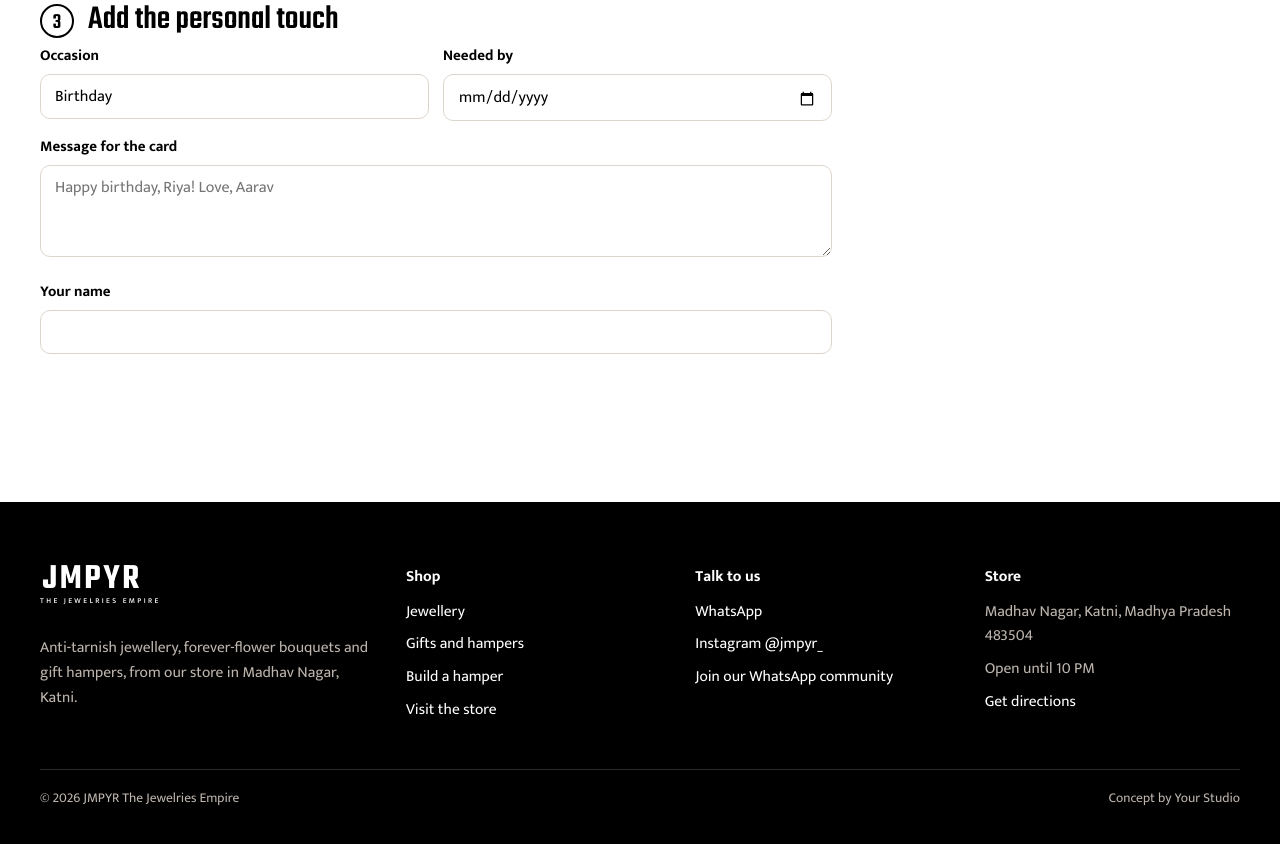
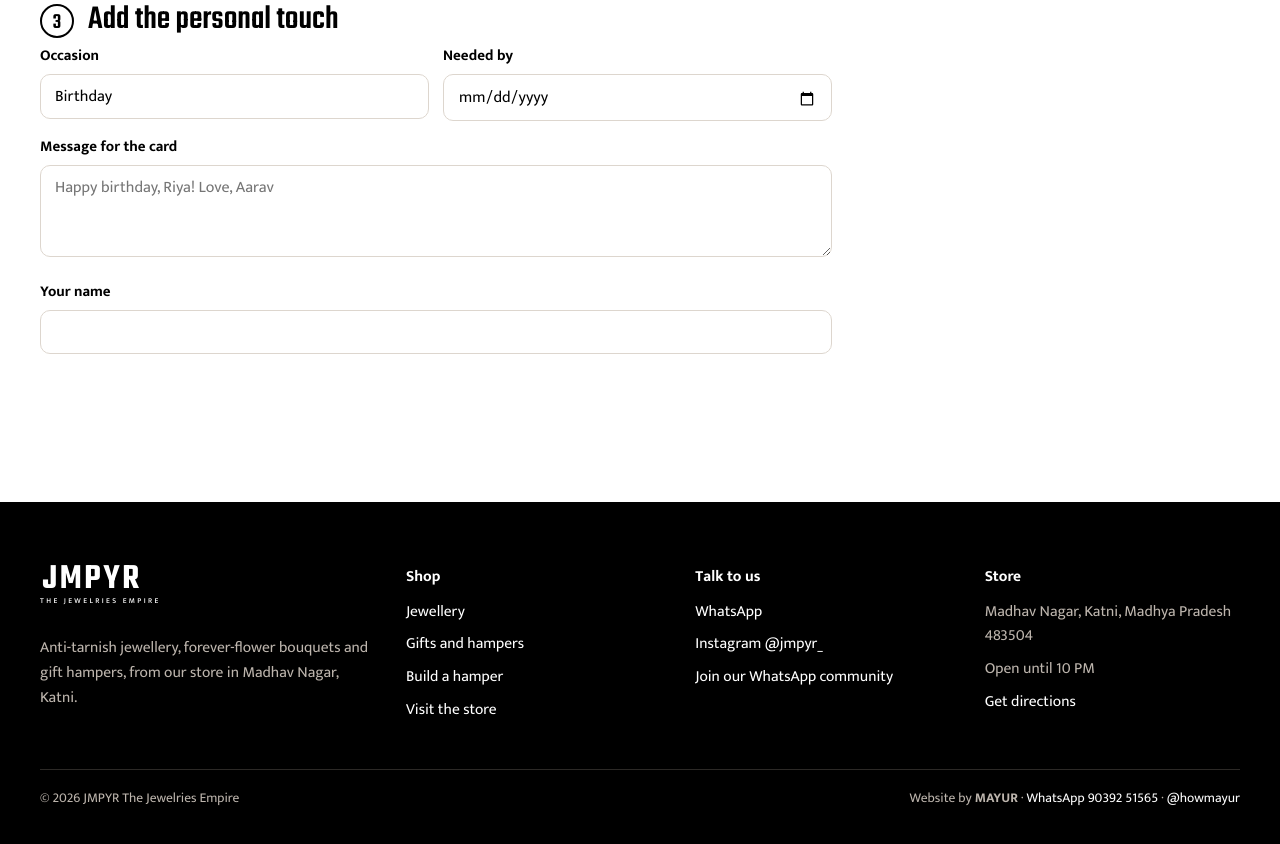
Before and after one commit to buildwithmayur/jmpyr-site, a plain HTML site: page gifts.html in a window 1280 px wide. Shown: the part 3772-4616 px from the top of the page. Drawn offline with Linux system fonts and the light colour scheme.

Commit message:
Add Mayur's footer credit with WhatsApp and Instagram; keep README off the site
Co-Authored-By: Claude Opus 5.5 <noreply@anthropic.com>

```diff
--- a/assets/js/data.js
+++ b/assets/js/data.js
@@ -19,7 +19,7 @@ window.CONFIG = {
   googleRating: "4.9",
   googleReviews: 19,
   followers: "8.6K",
-  agency: "Your Studio"
+  agency: "MAYUR"
 };
 
 window.CATEGORIES = {
--- a/gifts.html
+++ b/gifts.html
@@ -149,7 +149,7 @@
         <ul><li data-cfg="address">Madhav Nagar, Katni, Madhya Pradesh 483504</li><li data-cfg="hours">Open until 10 PM</li><li><a href="https://www.google.com/maps/search/?api=1&amp;query=JMPYR+The+Jewelries+Empire+Madhav+Nagar+Katni" target="_blank" rel="noopener">Get directions</a></li></ul>
       </div>
     </div>
-    <div class="foot-note"><span>&copy; <span data-year>2026</span> JMPYR The Jewelries Empire</span><span>Concept by <span data-cfg="agency">Your Studio</span></span></div>
+    <div class="foot-note"><span>&copy; <span data-year>2026</span> JMPYR The Jewelries Empire</span><span>Website by <b data-cfg="agency">MAYUR</b> &middot; <a href="https://wa.me/919039251565?text=Hi%20Mayur!%20I%20saw%20the%20JMPYR%20website%20and%20want%20one%20for%20my%20business." target="_blank" rel="noopener">WhatsApp 90392 51565</a> &middot; <a href="https://www.instagram.com/howmayur/" target="_blank" rel="noopener">@howmayur</a></span></div>
   </div>
 </footer>
 
```
Also changed, not shown: index.html (+1 -1 lines), jewellery.html (+1 -1 lines), visit.html (+1 -1 lines), 2 other files.
